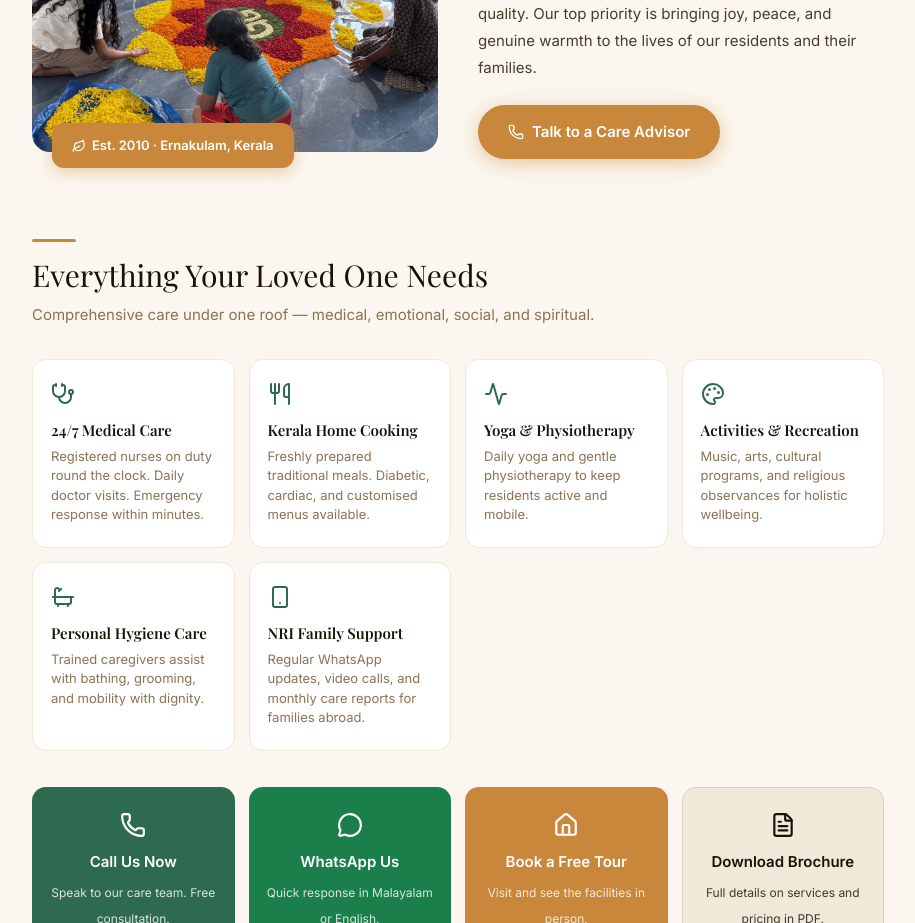
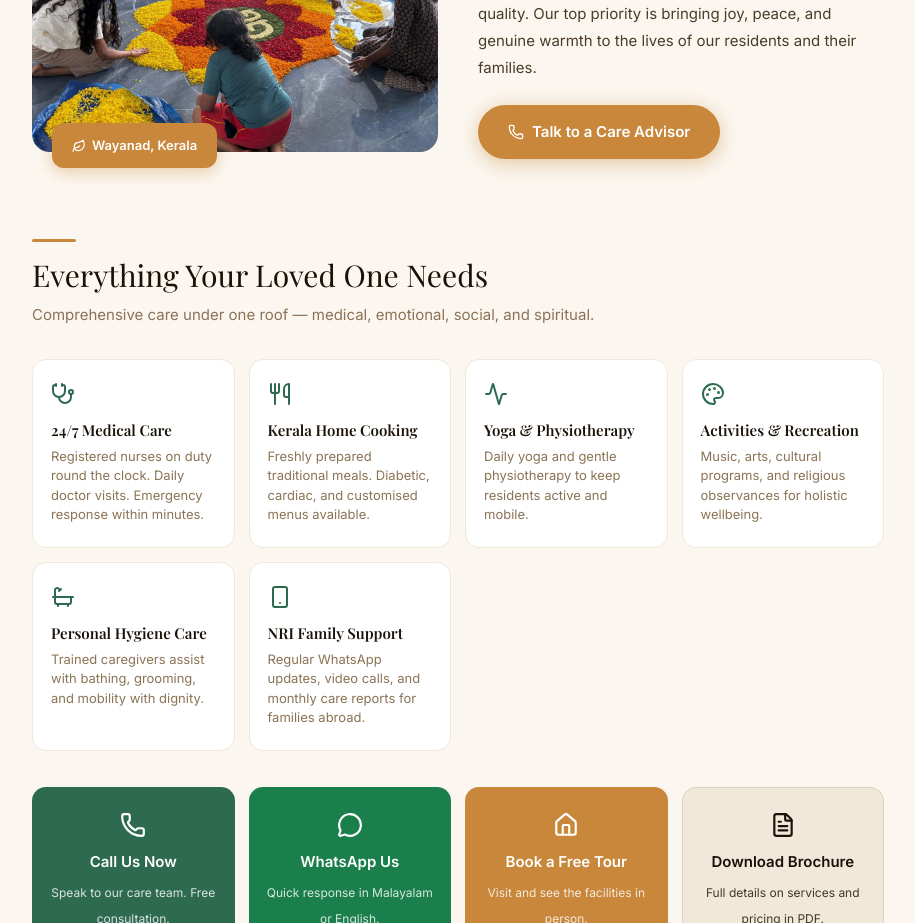
Before and after one commit to Akgitgo/grace-garden, a Next.js app: page /landing-page in a window 1280 px wide. Shown: the part 1740-2663 px from the top of the page, without its empty margins (182-1097 px from the left). Built offline with nearby package versions, Linux system fonts and the light colour scheme.

Commit message:
Fix location badge: remove Est. 2010, replace Ernakulam with Wayanad

```diff
--- a/src/app/landing-page/page.tsx
+++ b/src/app/landing-page/page.tsx
@@ -129,7 +129,7 @@ export default function LandingPage() {
         <div className={styles.aboutImgWrap}>
           {/* eslint-disable-next-line @next/next/no-img-element */}
           <img className={styles.aboutImg} src="/images/residents-2.jpeg" alt="Caregiver with senior" />
-          <div className={styles.aboutImgBadge}><Leaf size={14} /> Est. 2010 · Ernakulam, Kerala</div>
+          <div className={styles.aboutImgBadge}><Leaf size={14} /> Wayanad, Kerala</div>
         </div>
         <div className={styles.aboutText}>
           <div className={styles.divider}></div>
```
